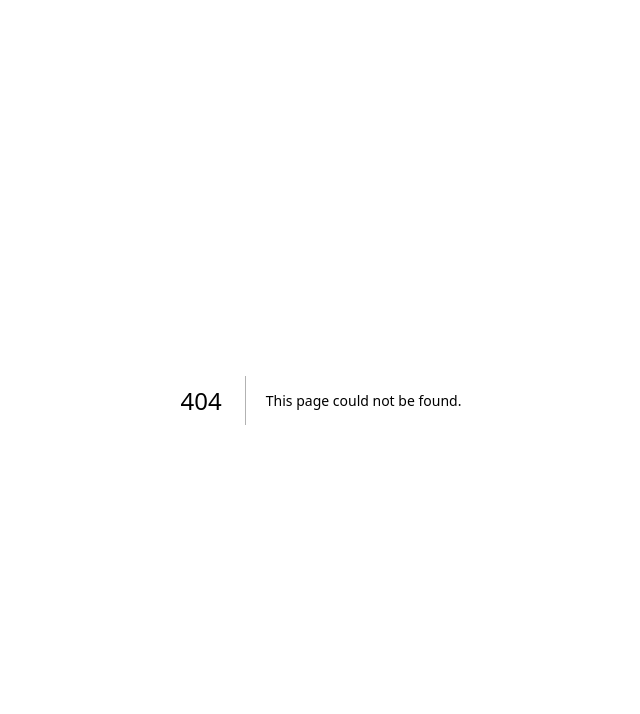
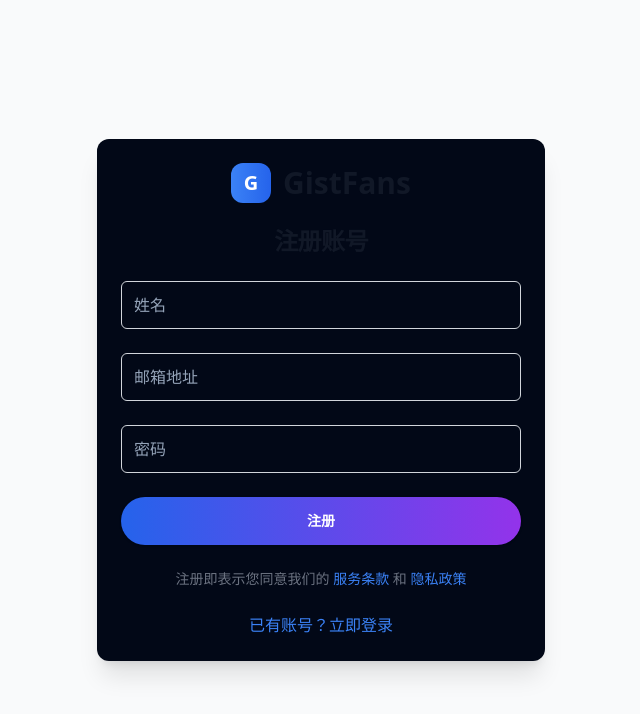
Before and after one commit to MX-222/gistfans-v2, a Next.js app: page /auth/register in a window 1280 px wide. Before the commit this address had no page. Shown: the top 714 px of the page, without its empty margins (319-959 px from the left). Built offline with nearby package versions, Linux system fonts and the light colour scheme.

Commit message:
feat: 添加 src/app/auth/register/page.tsx

```diff
--- /dev/null
+++ b/src/app/auth/register/page.tsx
@@ -0,0 +1,149 @@
+'use client'
+
+import { useState } from 'react'
+import { useRouter } from 'next/navigation'
+import Link from 'next/link'
+import { Button } from "@/components/ui/button"
+import { Input } from "@/components/ui/input"
+import { Card, CardContent, CardHeader, CardTitle } from "@/components/ui/card"
+
+export default function RegisterPage() {
+  const [email, setEmail] = useState('')
+  const [password, setPassword] = useState('')
+  const [name, setName] = useState('')
+  const [isLoading, setIsLoading] = useState(false)
+  const [error, setError] = useState('')
+  const [success, setSuccess] = useState('')
+  const router = useRouter()
+
+  const handleSubmit = async (e: React.FormEvent) => {
+    e.preventDefault()
+    setIsLoading(true)
+    setError('')
+    setSuccess('')
+
+    try {
+      const response = await fetch('/api/auth/register', {
+        method: 'POST',
+        headers: {
+          'Content-Type': 'application/json',
+        },
+        body: JSON.stringify({
+          email,
+          password,
+          name,
+        }),
+      })
+
+      const data = await response.json()
+
+      if (response.ok) {
+        setSuccess('注册成功！请登录')
+        setTimeout(() => {
+          router.push('/auth/signin')
+        }, 2000)
+      } else {
+        setError(data.error || '注册失败')
+      }
+    } catch (error) {
+      setError('注册失败，请稍后重试')
+    } finally {
+      setIsLoading(false)
+    }
+  }
+
+  return (
+    <div className="min-h-screen flex items-center justify-center bg-gray-50 py-12 px-4 sm:px-6 lg:px-8">
+      <div className="max-w-md w-full">
+        <Card className="border-0 shadow-xl">
+          <CardHeader className="text-center pb-6">
+            <div className="flex items-center justify-center space-x-3 mb-4">
+              <div className="w-10 h-10 bg-gradient-to-r from-blue-500 to-blue-600 rounded-xl flex items-center justify-center">
+                <span className="text-white font-bold text-xl">G</span>
+              </div>
+              <h1 className="text-3xl font-bold text-gray-900">GistFans</h1>
+            </div>
+            <CardTitle className="text-2xl font-bold text-gray-900">注册账号</CardTitle>
+          </CardHeader>
+
+          <CardContent className="space-y-6">
+            <form onSubmit={handleSubmit} className="space-y-6">
+              {/* Name Input */}
+              <div>
+                <Input
+                  type="text"
+                  placeholder="姓名"
+                  value={name}
+                  onChange={(e) => setName(e.target.value)}
+                  className="h-12 text-base border-gray-300 focus:border-blue-500 focus:ring-blue-500"
+                />
+              </div>
+
+              {/* Email Input */}
+              <div>
+                <Input
+                  type="email"
+                  placeholder="邮箱地址"
+                  value={email}
+                  onChange={(e) => setEmail(e.target.value)}
+                  className="h-12 text-base border-gray-300 focus:border-blue-500 focus:ring-blue-500"
+                  required
+                />
+              </div>
+
+              {/* Password Input */}
+              <div>
+                <Input
+                  type="password"
+                  placeholder="密码"
+                  value={password}
+                  onChange={(e) => setPassword(e.target.value)}
+                  className="h-12 text-base border-gray-300 focus:border-blue-500 focus:ring-blue-500"
+                  required
+                  minLength={6}
+                />
+              </div>
+
+              {/* Error Message */}
+              {error && (
+                <div className="text-red-600 text-sm text-center">{error}</div>
+              )}
+
+              {/* Success Message */}
+              {success && (
+                <div className="text-green-600 text-sm text-center">{success}</div>
+              )}
+
+              {/* Register Button */}
+              <Button
+                type="submit"
+                className="w-full h-12 bg-blue-600 hover:bg-blue-700 text-white font-semibold rounded-full"
+                disabled={isLoading}
+              >
+                {isLoading ? '注册中...' : '注册'}
+              </Button>
+            </form>
+
+            {/* Terms */}
+            <p className="text-sm text-gray-500 text-center">
+              注册即表示您同意我们的{" "}
+              <a href="#" className="text-blue-500 hover:underline">服务条款</a>
+              {" "}和{" "}
+              <a href="#" className="text-blue-500 hover:underline">隐私政策</a>
+            </p>
+
+            {/* Login Link */}
+            <div className="text-center">
+              <Link
+                href="/auth/signin"
+                className="text-blue-500 hover:underline"
+              >
+                已有账号？立即登录
+              </Link>
+            </div>
+          </CardContent>
+        </Card>
+      </div>
+    </div>
+  )
+}
```
